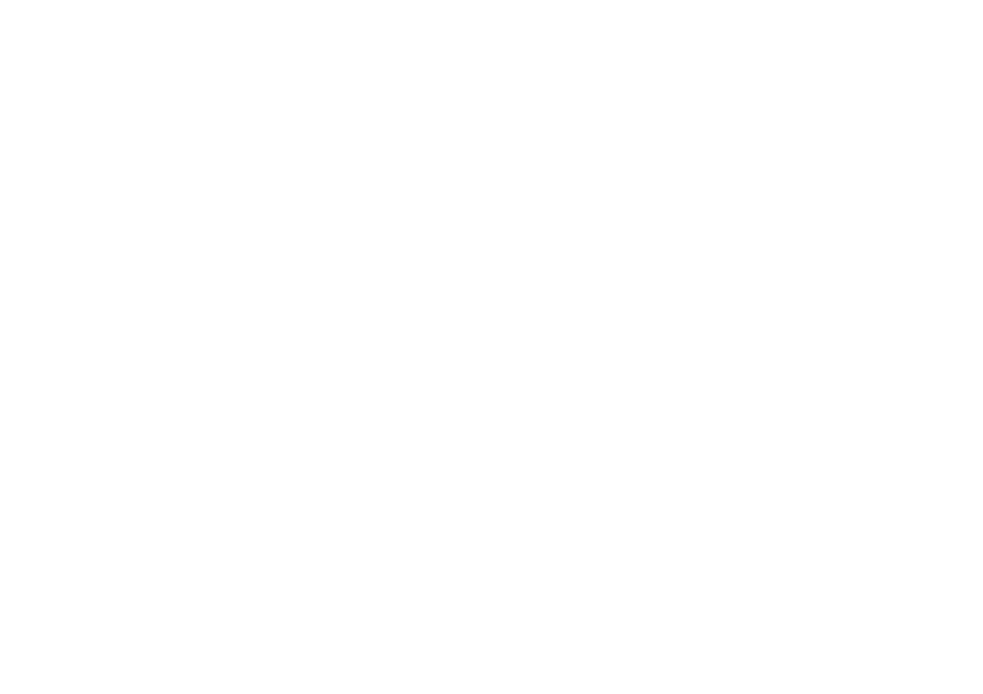
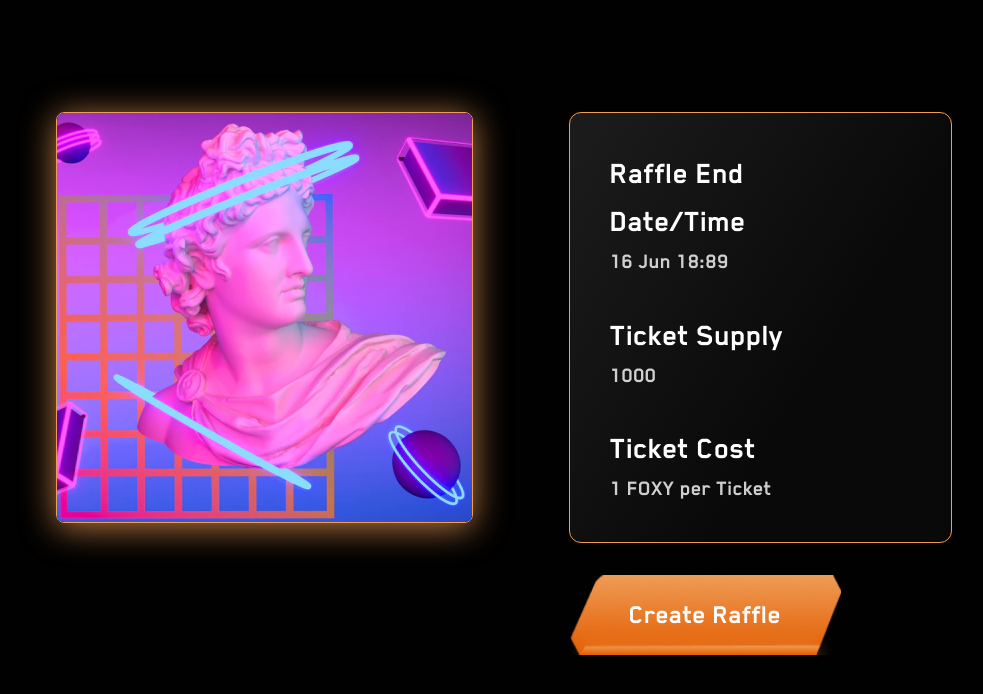
Before and after one commit to milanstore/matadaw-project, a React (Create React App) app: page /raffle-card in a window 1280 px wide. Before the commit this address had no page. Shown: the top 694 px of the page, without its empty margins (136-1119 px from the left). Built offline with nearby package versions, Linux system fonts and the light colour scheme.

Commit message:
re added

```diff
--- a/src/App.js
+++ b/src/App.js
@@ -1,11 +1,11 @@
 import { BrowserRouter, Route, Routes } from "react-router-dom";
 import "./App.css";
-// import NewRaffleCard from "./pages/NewRaffleCard";
-// import RaffleCard from "./components/NewRaffle/RaffleCard";
-// import MyRaffle from "./pages/MyRaffle";
+import RaffleCard from "./components/NewRaffle/RaffleCard";
+import Home from "./pages/Home";
+import MyRaffle from "./pages/MyRaffle";
 import NewRaffle from "./pages/NewRaffle";
-// import Prize from "./pages/Prize";
-import Home from "./pages/Home";
+import NewRaffleCard from "./pages/NewRaffleCard";
+import Prize from "./pages/Prize";
 import Profile from "./pages/Profile";
 
 function App() {
@@ -14,16 +14,14 @@ function App() {
       <BrowserRouter>
         <Routes>
           <Route path="/" element={<Home />}></Route>
+          <Route path="/raffle-card" element={<RaffleCard />}></Route>
+          <Route path="/new-raffle-card" element={<NewRaffleCard />}></Route>
           <Route path="/my-account" element={<Profile />}></Route>
+          <Route path="/my-raffle" element={<MyRaffle />}></Route>
+          <Route path="/prize" element={<Prize />}></Route>
           <Route path="/create-raffle" element={<NewRaffle />}></Route>
         </Routes>
       </BrowserRouter>
-
-      {/* <Prize /> */}
-      {/*  */}
-      {/* <MyRaffle /> */}
-      {/* <RaffleCard /> */}
-      {/* <NewRaffleCard /> */}
     </div>
   );
 }
--- a/src/components/NewRaffle/RaffleCard.jsx
+++ b/src/components/NewRaffle/RaffleCard.jsx
@@ -9,7 +9,7 @@ const cardData = [
 
 const RaffleCard = () => {
   return (
-    <div className="bg-[#010101] py-28">
+    <div className="bg-[#010101] py-28 h-screen">
       <div className="w-[93%] lg:w-[80%] xl:w-[70%] mx-auto flex justify-center items-start gap-10 lg:gap-24 flex-wrap">
         <img src={Img} alt="" className="custom-raffle-card" />
         <div className="text-left  min-w-[20rem] flex-1">
@@ -28,8 +28,8 @@ const RaffleCard = () => {
             ))}
           </div>
           <a href="#!">
-            <div className="bg-buttonBg bg-no-repeat bg-full w-[14.5rem] sm:w-[17rem] h-[6rem] relative mt-10 lg:mt-12">
-              <p className=" font-primary text-[22px] sm:text-[28px] leading-[34px] text-white absolute translate-x-[-50%] translate-y-[-50%] left-[75%] top-[35%] w-full">
+            <div className="bg-buttonBg bg-no-repeat bg-full w-[12rem] sm:w-[17rem] h-[3.5rem] sm:h-[5rem] relative mt-8">
+              <p className=" font-primary text-[20px] sm:text-[28px] leading-[30px] sm:leading-[34px] text-white absolute left-[50%] top-[50%] translate-x-[-50%] translate-y-[-50%] w-full text-center">
                 Create Raffle
               </p>
             </div>
--- a/src/pages/MyRaffle.jsx
+++ b/src/pages/MyRaffle.jsx
@@ -25,6 +25,7 @@ const MyRaffle = () => {
   return (
     <div className="bg-myRaffleBg bg-full md:h-screen">
       <Navbar />
+      <div className="py-20 pb-40">
         <Title normalText="My" colorText="Raffles" />
         <div className="w-[93%] md:w-[70%] mx-auto flex flex-col items-end">
           <div className="w-[16rem] sm:w-[20rem] mx-auto sm:mx-0">
@@ -51,7 +52,9 @@ const MyRaffle = () => {
                 <div>
                   <h6 className="text-xl">Tickets Remaining</h6>
                   <p className="text-[1rem] mt-2">{data.ticketR}</p>
-                <p className="text-[1rem] mt-1 uppercase">{data.sushi} sushi</p>
+                  <p className="text-[1rem] mt-1 uppercase">
+                    {data.sushi} sushi
+                  </p>
                 </div>
                 <div>
                   <h6 className="text-xl">Tickets Bought</h6>
@@ -64,6 +67,7 @@ const MyRaffle = () => {
             </div>
           ))}
         </div>
+      </div>
       <Footer />
     </div>
   );
--- a/src/pages/NewRaffleCard.jsx
+++ b/src/pages/NewRaffleCard.jsx
@@ -12,6 +12,8 @@ import Img6 from "../assets/Raffle/img-6.png";
 import Img7 from "../assets/Raffle/img-7.png";
 import Img8 from "../assets/Raffle/img-8.png";
 import Img9 from "../assets/Raffle/img-9.png";
+import Footer from "../components/Shared/Footer";
+import Navbar from "../components/Shared/Navbar";
 
 const galleryList = [
   Img1,
@@ -31,10 +33,12 @@ const galleryList = [
 const NewRaffleCard = () => {
   return (
     <div className="bg-homeBg bg-[#010101] bg-cover bg-no-repeat">
+      <Navbar />
+      <div className="py-20 pb-40">
         <div className="flex justify-center items-center">
           <img src={BannerImg} alt="" className="" />
         </div>
-      <div className=" w-[93%] md:w-[80%] lg:w-[70%] grid grid-cols-1 custom550:grid-cols-2 custom1100:grid-cols-3 gap-6 mx-auto pt-36 pb-32">
+        <div className=" w-[93%] md:w-[80%] lg:w-[70%] grid grid-cols-1 sm:grid-cols-2 xl:grid-cols-3 gap-6 mx-auto pt-36 pb-32">
           {galleryList.map((data, index) => (
             <div className="w-full">
               {index === 0 ? (
@@ -47,14 +51,16 @@ const NewRaffleCard = () => {
         </div>
         <div className="flex justify-center items-center">
           <a href="#!">
-          <div className="bg-buttonBg bg-no-repeat bg-full w-[14.5rem] sm:w-[17rem] h-[6rem] relative mt-10 lg:mt-12">
-            <p className=" font-primary text-[22px] sm:text-[28px] leading-[34px] text-white absolute translate-x-[-50%] translate-y-[-50%] left-[55%] top-[35%] w-full">
-              REPLACE ALL
+            <div className="bg-buttonBg bg-no-repeat bg-full w-[12rem] sm:w-[17rem] h-[3.5rem] sm:h-[5rem] relative mt-8">
+              <p className=" font-primary text-[20px] sm:text-[28px] leading-[30px] sm:leading-[34px] text-white absolute left-[50%] top-[50%] translate-x-[-50%] translate-y-[-50%] w-full text-center uppercase">
+                Replace all
               </p>
             </div>
           </a>
         </div>
       </div>
+      <Footer />
+    </div>
   );
 };
 
--- a/src/pages/Prize.jsx
+++ b/src/pages/Prize.jsx
@@ -2,6 +2,8 @@ import React from "react";
 import Img1 from "../assets/prize/img-1.png";
 import Img2 from "../assets/prize/img-2.png";
 import Img3 from "../assets/prize/img-3.png";
+import Footer from "../components/Shared/Footer";
+import Navbar from "../components/Shared/Navbar";
 import Title from "../components/Shared/Title";
 
 const prizeData = [
@@ -13,6 +15,9 @@ const prizeData = [
 const Prize = () => {
   return (
     <div className="bg-[#010101] pb-8">
+      <Navbar />
+      <div className="py-20 pb-40">
+        {" "}
         <Title normalText="Choose NFT for" colorText="Raffle Prize" />
         <p className="text-white text-xl font-primary">
           <span className="text-[#EF9D57]">Contact us</span> to get your NFT
@@ -33,6 +38,8 @@ const Prize = () => {
           ))}
         </div>
       </div>
+      <Footer />
+    </div>
   );
 };
 
--- a/tailwind.config.js
+++ b/tailwind.config.js
@@ -29,7 +29,7 @@ module.exports = {
         custom1570: "1570px",
         custom1380: "1380px",
         custom1352: "1352px",
-        custom1100: "1100px",
+        custom1110: "1110px",
         custom900: "900px",
         custom550: "550px",
       },
```
Lines whose indentation alone changed are shown as unchanged.
